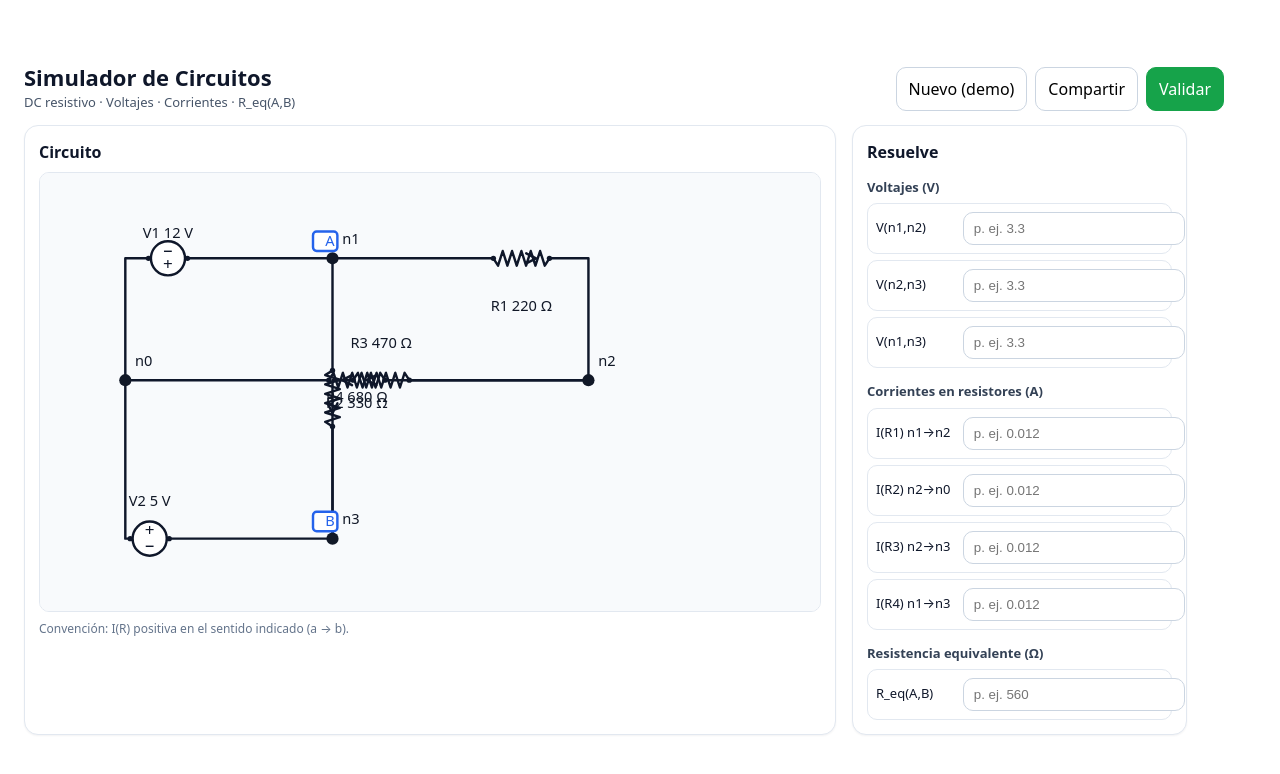
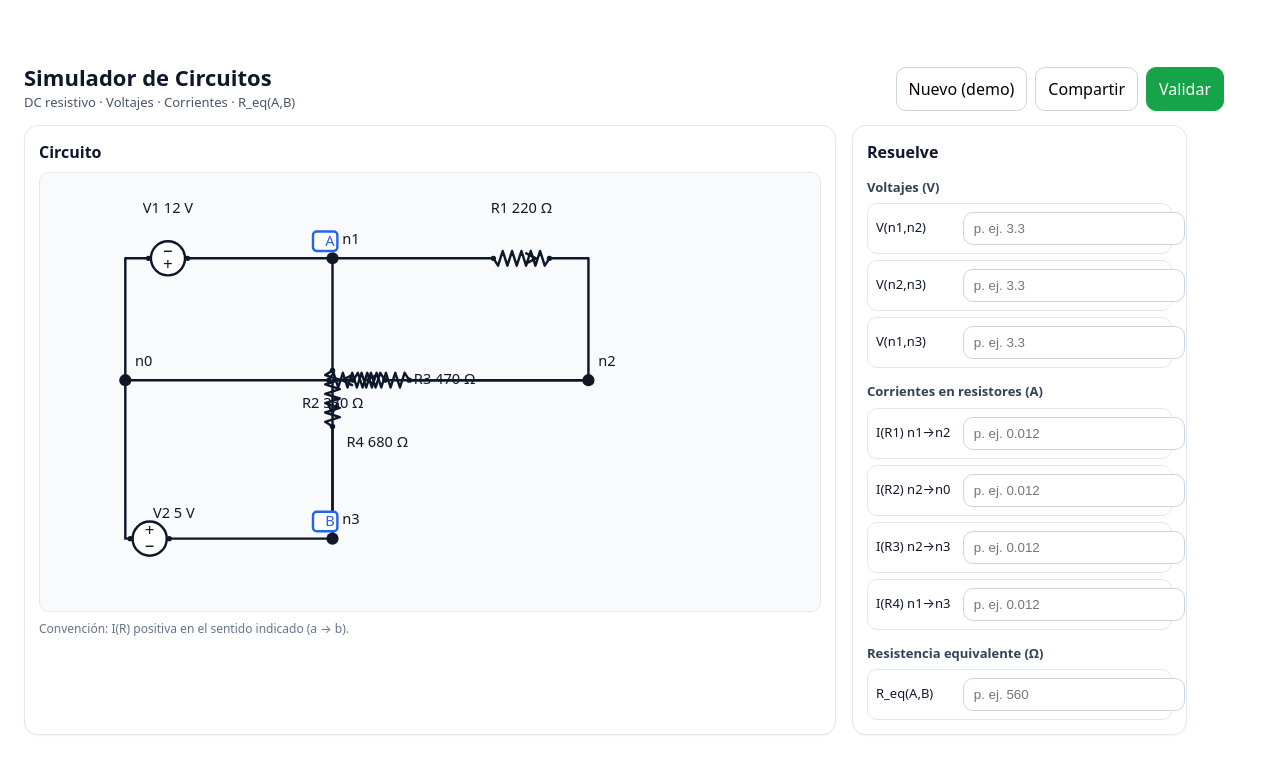
Before and after one commit to AngelPineiro-USC/circuits, a React (Vite) app: page / in a window 1280 px wide. Shown: the top 774 px of the page. Built offline with nearby package versions, Linux system fonts and the light colour scheme.

Commit message:
fix(render): improve label offset heuristic to reduce overlaps

```diff
--- a/src/core/render/svg.ts
+++ b/src/core/render/svg.ts
@@ -64,11 +64,31 @@ function hashStr(s: string): number {
 }
 
 function labelOffset(id: string, dir: Point): { dx: number; dy: number } {
+  // Pick among multiple candidate directions/magnitudes deterministically.
+  // This is a lightweight "collision reduction" heuristic.
   const h = hashStr(id);
-  const sign = h % 2 === 0 ? 1 : -1;
-  const mag = 20 + ((h >>> 1) % 3) * 10; // 20, 30, 40
-  const n = normalize({ x: -dir.y, y: dir.x });
-  return { dx: n.x * mag * sign, dy: n.y * mag * sign };
+
+  // Candidate direction unit vectors (screen space)
+  const dirs: Point[] = [
+    { x: 0, y: -1 },
+    { x: 1, y: -1 },
+    { x: 1, y: 0 },
+    { x: 1, y: 1 },
+    { x: 0, y: 1 },
+    { x: -1, y: 1 },
+    { x: -1, y: 0 },
+    { x: -1, y: -1 },
+  ].map(normalize);
+
+  // Bias one candidate to be perpendicular to the element direction.
+  const perp = normalize({ x: -dir.y, y: dir.x });
+  dirs[0] = perp;
+  dirs[4] = { x: -perp.x, y: -perp.y };
+
+  const idx = h % dirs.length;
+  const mag = 28 + ((h >>> 3) % 4) * 12; // 28, 40, 52, 64
+  const v = dirs[idx];
+  return { dx: v.x * mag, dy: v.y * mag };
 }
 
 function dist(a: Point, b: Point): number {
```
